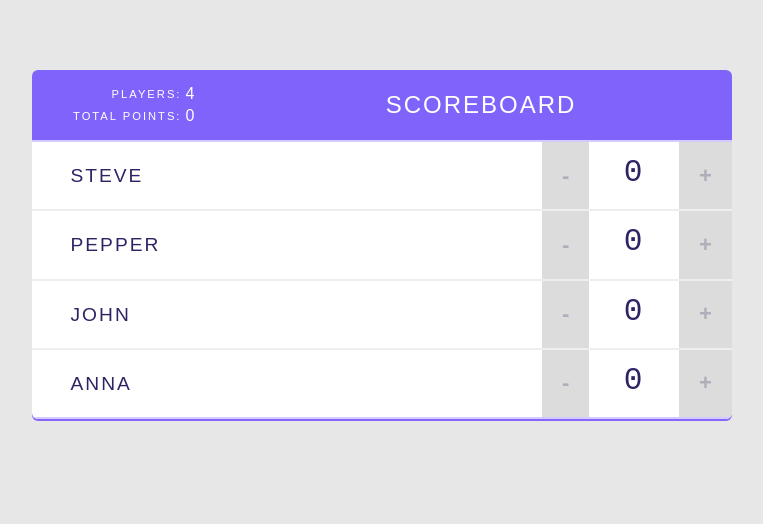
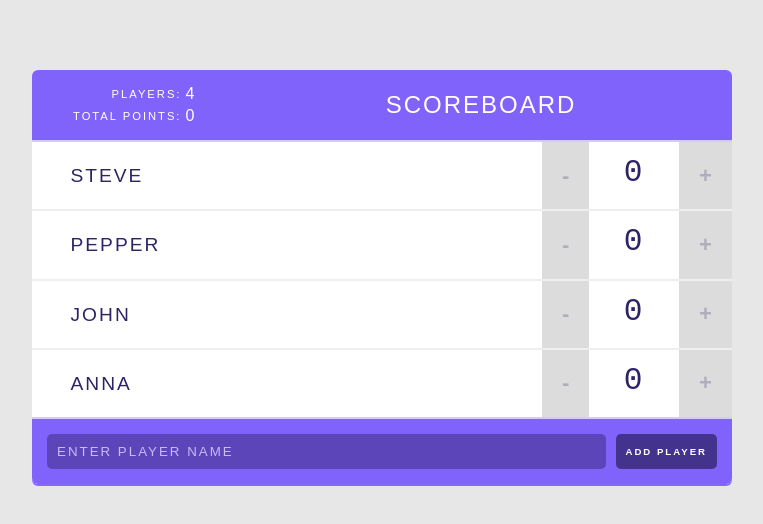
Before and after one commit to SteveMustanski/scoreboard-react, a React (Create React App) app: page / in a window 1280 px wide. Shown: the top 524 px of the page, without its empty margins (258-1021 px from the left). Built offline with nearby package versions, Linux system fonts and the light colour scheme.

Commit message:
added functionality for AddPlayerForm to add players

```diff
--- /dev/null
+++ b/src/components/AddPlayerForm.js
@@ -0,0 +1,37 @@
+import React, { Component } from 'react';
+
+class AddPlayerForm extends Component {
+
+  state = {
+    value: ''
+  };
+
+  handleValueChange = (e) => {
+    this.setState({ value: e.target.value });
+  }
+
+  handleSubmit = (e) => {
+    e.preventDefault();
+    this.props.addPlayer(this.state.value);
+    this.setState({ value: ''})
+  }
+
+  render() {
+    return (
+      <form onSubmit={this.handleSubmit}>
+        <input
+          type="text"
+          value={this.state.value}
+          onChange={this.handleValueChange}
+          placeholder="Enter player name"
+        />
+        <input
+          type="submit"
+          value="Add Player"
+        />
+      </form>
+    );
+  }
+}
+
+export default AddPlayerForm;
--- a/src/components/App.js
+++ b/src/components/App.js
@@ -1,6 +1,7 @@
 import React, { Component } from 'react';
 import Header from './Header';
 import Player from './Player';
+import AddPlayerForm from './AddPlayerForm';
 
 
 class App extends Component {
@@ -29,11 +30,28 @@ class App extends Component {
     ]
   };
 
+  // player id counter
+  prevPlayerId = 4;
+
   // callback to increment or decrement score
   handleScoreChange = (index, delta) => {
     this.setState(prevState => ({
       score: prevState.players[index].score += delta
     }));
+  }
+
+  handleAddPlayer = (name) => {
+    this.setState({
+      players: [
+        ...this.state.players,
+        {
+          name: name,
+          score: 0,
+          id: this.prevPlayerId += 1
+        }
+      ]
+    })
+
   }
 
   // callback to remove player from state
@@ -65,6 +83,7 @@ class App extends Component {
             removePlayer={this.handleRemovePlayer}
           />
         )}
+        <AddPlayerForm addPlayer={this.handleAddPlayer}/>
       </div>
     );
   }
--- a/src/components/Stats.js
+++ b/src/components/Stats.js
@@ -3,6 +3,10 @@ import React from 'react';
 const Stats = (props) => {
 
 const totalPlayers = props.players.length;
+
+const totalPoints = props.players.reduce((total, player) => {
+  return total + player.score;
+}, 0);
 
   return (
     <table className="stats">
@@ -13,7 +17,7 @@ const totalPlayers = props.players.length;
         </tr>
         <tr>
           <td>Total Points:</td>
-          <td>0</td>
+          <td>{ totalPoints }</td>
         </tr>
       </tbody>
     </table>
```
